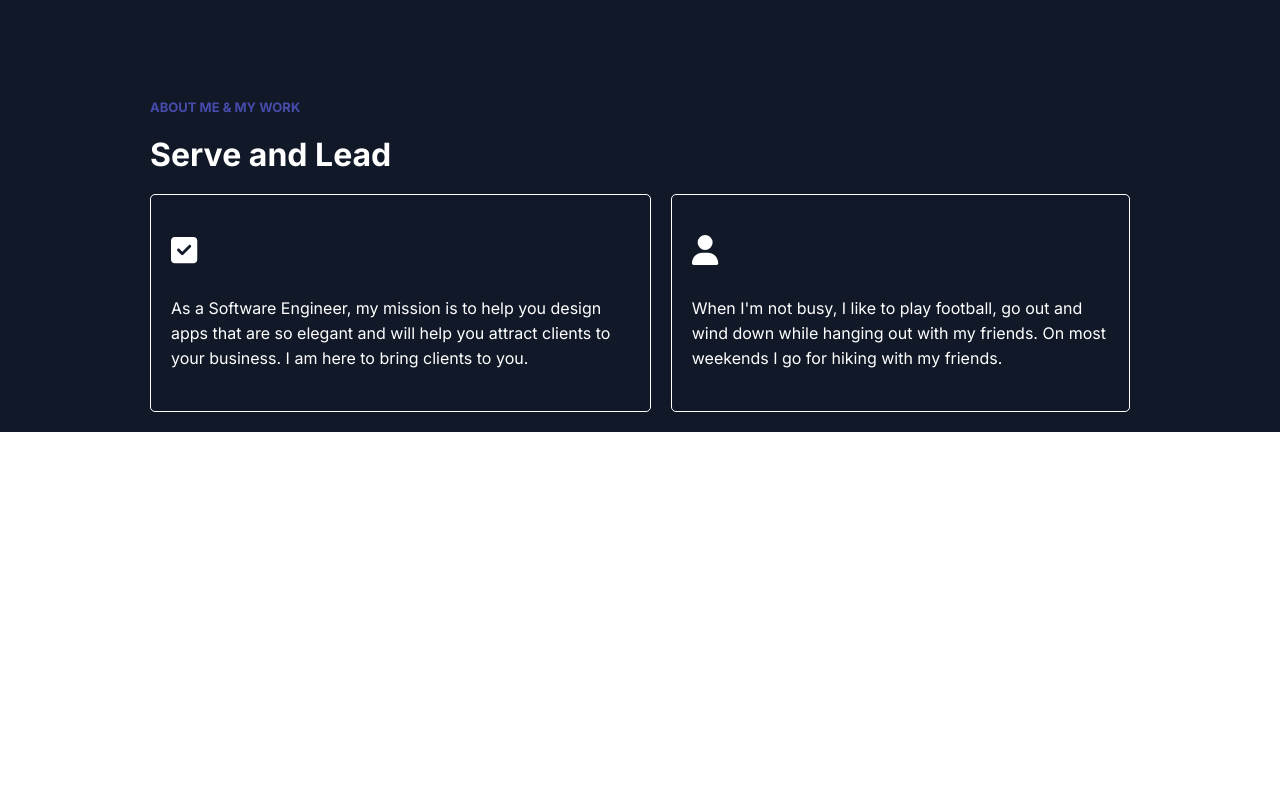
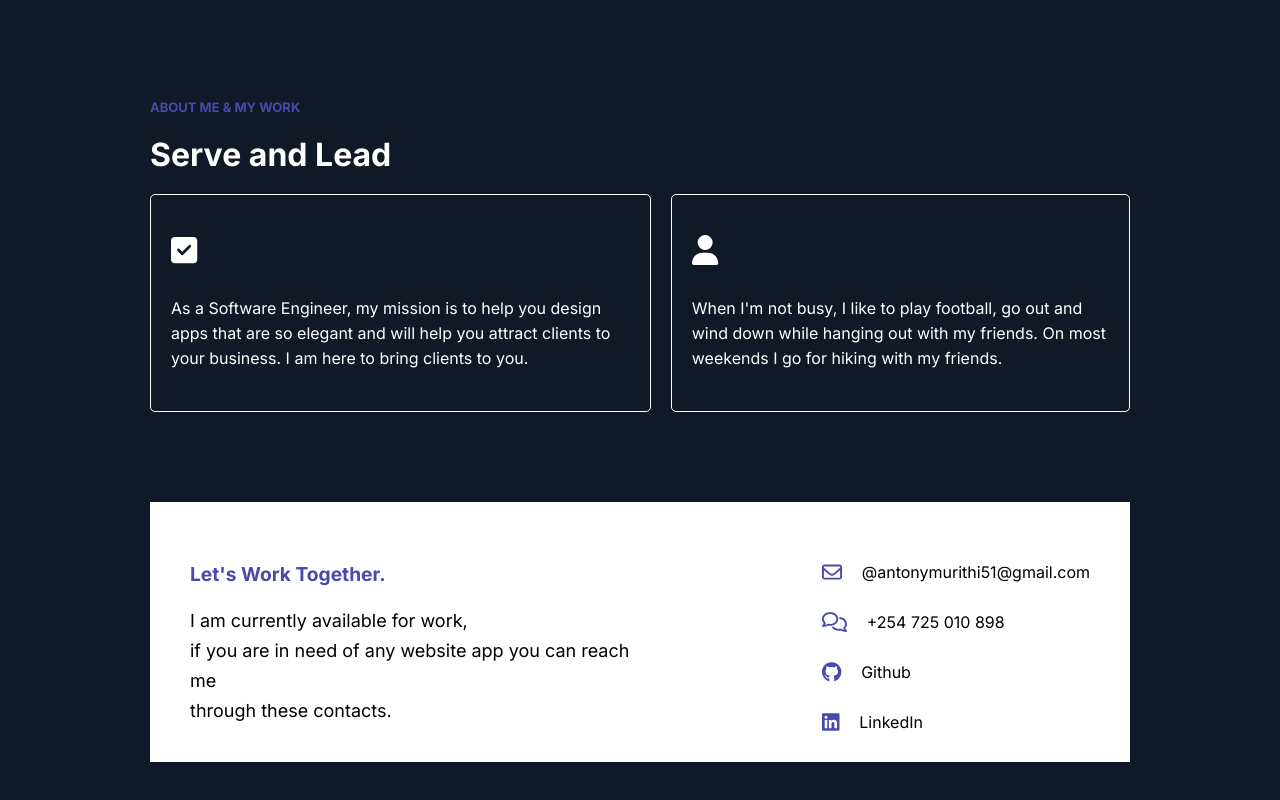
Before and after one commit to codewithAntony/main-portfolio, a React (Vite) app: page / in a window 1280 px wide. Shown: the part 1108-1908 px from the top of the page. Before the commit the page ends 1540 px from the top, so only its background shows below. Built offline with nearby package versions, Linux system fonts and the light colour scheme.

Commit message:
uodate my portfolio

```diff
--- a/package.json
+++ b/package.json
@@ -16,7 +16,9 @@
     "@fortawesome/free-solid-svg-icons": "^6.5.1",
     "@fortawesome/react-fontawesome": "^0.2.0",
     "react": "^18.2.0",
-    "react-dom": "^18.2.0"
+    "react-dom": "^18.2.0",
+    "react-router-dom": "^6.22.1",
+    "react-validation": "^3.0.7"
   },
   "devDependencies": {
     "@types/react": "^18.2.43",
--- a/src/App.css
+++ b/src/App.css
@@ -12,6 +12,7 @@
 * {
   margin: 0;
   padding: 0;
+  background-color: #111827;
 }
 
 .app {
--- a/src/Components/Bread/Bread.css
+++ b/src/Components/Bread/Bread.css
@@ -43,10 +43,12 @@
     box-shadow: none;
     border: none;
     transition: 0.2s ease;
+
 }
 
 .btn-1 a {
     color: white;
+    background-color: #2AAA8A;
 }
 
 .btn-1:hover {
@@ -67,6 +69,7 @@
 
 .btn-2 a {
     color: white;
+    background-color: #36454F;
 }
 
 .btn-2:hover {
--- a/src/Components/Contact/Contact.css
+++ b/src/Components/Contact/Contact.css
@@ -0,0 +1,56 @@
+.contact {
+    color: black;
+    display: flex;
+    padding: 40px 40px;
+    gap: 180px;
+    background-color: white;
+    padding-bottom: 30px;
+    margin: 70px 150px;
+}
+
+.contact-l {
+    display: flex;
+    flex-direction: column;
+    gap: 20px;
+    padding-top: 20px;
+    background-color: white;
+}
+
+.contact-l h2 {
+    color: #464CAC;
+    font-size: larger;
+    font-weight: 800;
+    background-color: white;
+}
+
+.contact-l p {
+    font-size: large;
+    font-weight: 300;
+    background-color: white;
+    line-height: 30px;
+}
+
+.contact-r {
+    display: flex;
+    flex-direction: column;
+    gap: 30px;
+    padding-top: 20px;
+    background-color: white;
+    cursor: pointer;
+}
+
+.contact-r-links {
+    display: flex;
+    gap: 20px;
+    background-color: white;
+}
+
+.contact-r-links p {
+    background-color: white;
+}
+
+.contact-r-links a {
+    background-color: white;
+    text-decoration: none;
+    color: black;
+}
--- a/src/Components/Contact/Contact.jsx
+++ b/src/Components/Contact/Contact.jsx
@@ -1,9 +1,41 @@
 import React from 'react'
 import "./Contact.css";
+import { FontAwesomeIcon } from "@fortawesome/react-fontawesome";
+
 const Contact = () => {
+    const handleClick = () => {
+        window.location.href = 'mailto:${antonymurithi51@gmail.com'
+    }
+
     return (
         <div className='contact'>
             <div className="contact-l">
+                <h2>Let's Work Together.</h2>
+                <p>I am currently available for work,<br /> if you are  in need of any website app you can reach me <br /> through these contacts.</p>
+            </div>
+
+            <div className="contact-r">
+                <div className='contact-r-links'>
+                    <FontAwesomeIcon icon="fa-regular fa-envelope"
+                    style={{ fontSize: '20px', color: "464CAC", backgroundColor: "white"}} />
+                    <a href={'mailto:${antonymurithi51@gmail.com}'}
+                    onClick={handleClick}>@antonymurithi51@gmail.com</a>
+                </div>
+                <div className='contact-r-links'>
+                    <FontAwesomeIcon icon="fa-regular fa-comments"
+                    style={{ fontSize: '20px', color: "464CAC", backgroundColor: "white"}} />
+                    <p>+254 725 010 898</p>
+                </div>
+                <div className='contact-r-links'>
+                    <FontAwesomeIcon icon="fa-brands fa-github"
+                    style={{ fontSize: '20px', color: "464CAC", backgroundColor: "white"}} />
+                    <a href="https://github.com/codewithAntony" target='-blank' rel='noreferrer'>Github</a>
+                </div>
+                <div className='contact-r-links'>
+                    <FontAwesomeIcon icon="fa-brands fa-linkedin"
+                    style={{ fontSize: '20px', color: "464CAC", backgroundColor: "white"}}/>
+                    <a href="https://www.linkedin.com/in/antony-murithi-308291223/" target='-blank' rel='noreferrer'>LinkedIn</a>
+                </div>
 
             </div>
 
--- a/src/Components/Header/Header.css
+++ b/src/Components/Header/Header.css
@@ -10,6 +10,7 @@
 .header-l {
     display: flex;
     gap: 2rem;
+    background-color: #36454F;
     padding-left: 50px;
     align-items: center;
 }
@@ -27,12 +28,13 @@
     gap: 0.8rem;
     font-size: 1em;
     font-weight: 100;
+    background-color: #36454F;
 }
 
 .header-nav a {
     text-decoration: none;
     color: var(--gray);
-
+    background-color: #36454F;
 }
 
 .header-nav a:hover {
@@ -45,10 +47,12 @@
     font-size: 1em;
     font-weight: 100;
     padding-right: 50px;
+    background-color: #36454F;
 }
 
 .header-r a {
     color: var(--gray);
+    background-color: #36454F;
 }
 
 .hire {
@@ -56,6 +60,7 @@
     padding: 10px;
     transition: border-color 0.3s;
     border-radius: 5px;
+    background-color: #36454F;
 }
 
 .hire a:hover {
--- a/src/Components/Skill/Skill.css
+++ b/src/Components/Skill/Skill.css
@@ -54,8 +54,10 @@
 .skillsets img {
     width: 5%;
     padding-left: 3px;
+    background-color: var(--darkgray);
 }
 
 .skillsets p {
     color: white;
+    background-color: var(--darkgray);
 }
```
Also changed, not shown: src/Components/Footer/Footer.css (added), src/Components/Footer/Footer.jsx (added), 2 other files (tests, documents, lock files or other folders).
